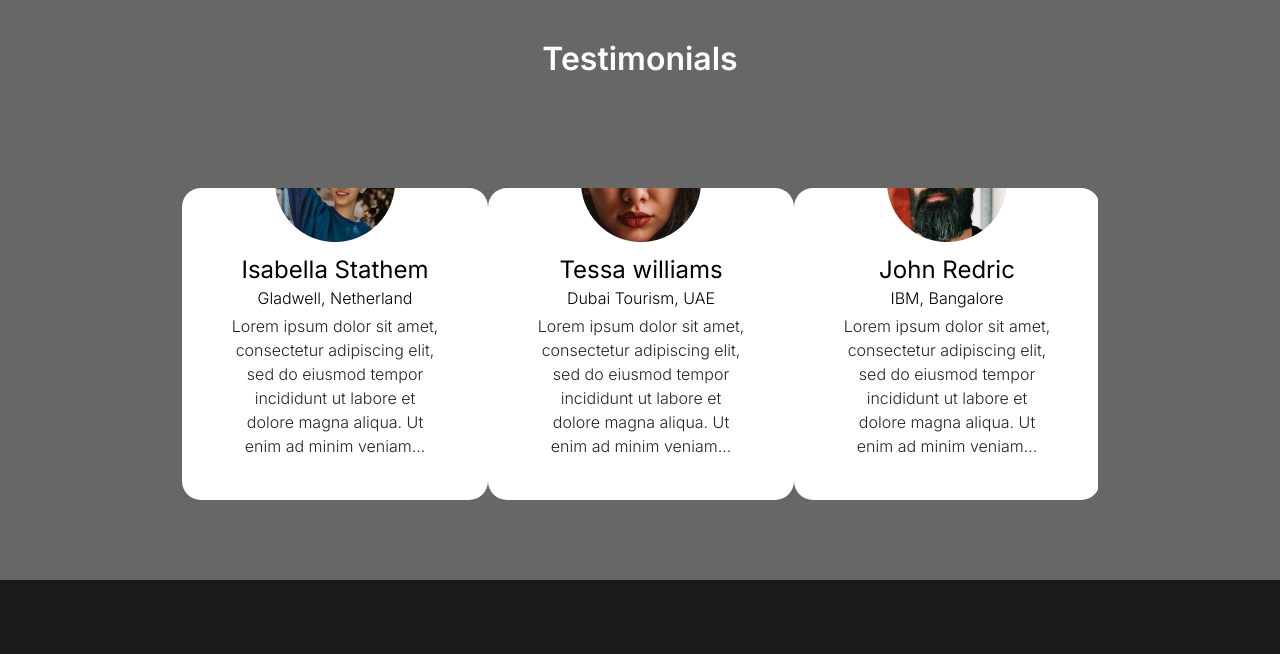
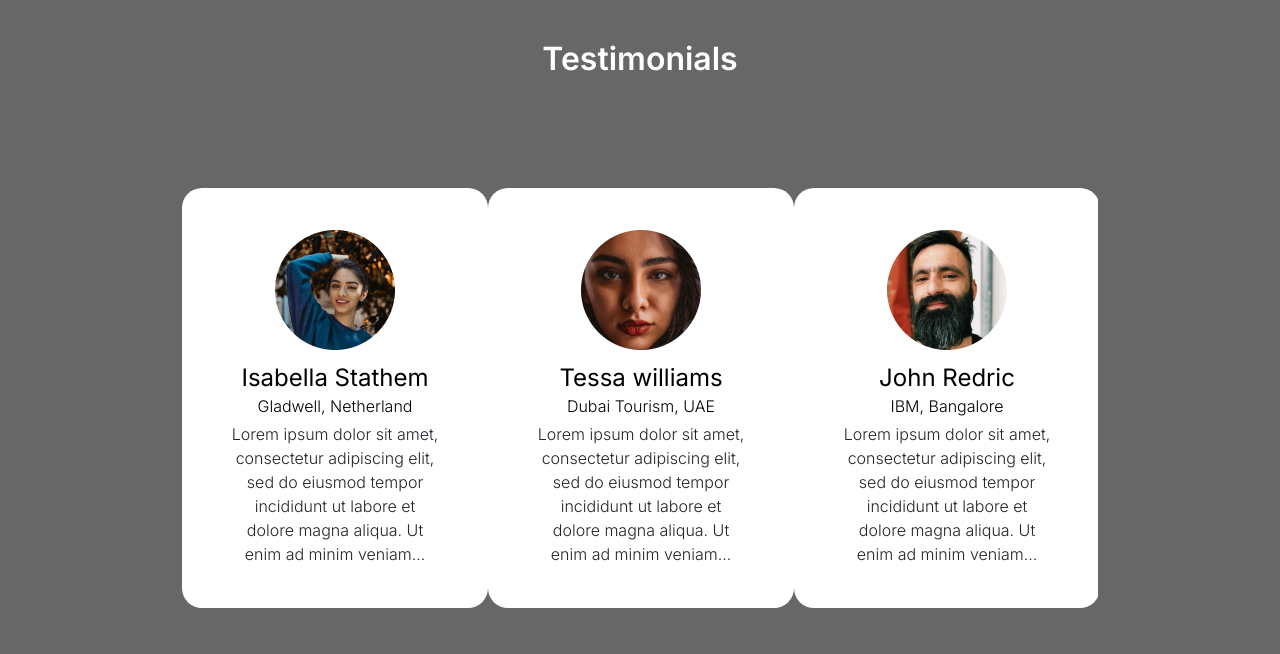
Before and after one commit to inbounderz/autopact, a plain HTML site: page index.html in a window 1280 px wide. Shown: the part 3210-3864 px from the top of the page. Drawn offline with nearby package versions, Linux system fonts and the light colour scheme.

Commit message:
first commit 31-01-2023

```diff
--- a/assets/css/style.css
+++ b/assets/css/style.css
@@ -25,6 +25,20 @@ input[type=number]::-webkit-inner-spin-button,input[type=number]::-webkit-outer-
     -webkit-appearance: none;
     margin: 0;
 }
+::-webkit-scrollbar {
+    width: 5px;
+  }
+  ::-webkit-scrollbar-track {
+    box-shadow: inset 0 0 5px grey;
+    border-radius: 10px;
+  }
+  ::-webkit-scrollbar-thumb {
+    background: rgb(155, 155, 155);
+    border-radius: 10px;
+  }
+  ::-webkit-scrollbar-thumb:hover {
+    background: #CE3B3A;
+  }
 .ellipse1 {
     position: absolute;
     width: 668px;
@@ -281,12 +295,12 @@ header{
 }
 .test-main-div {
     background: white;
-    border-radius: 19px;
+    border-radius: 20px;
     max-width: 356px;
-    padding: 0 47px 42px;
+    padding: 42px 47px;
 }
 .test-main-div img {
-    margin-top: -66px;
+    /* margin-top: -66px; */
 }
 .testi-name {
     font-weight: 500;
```
